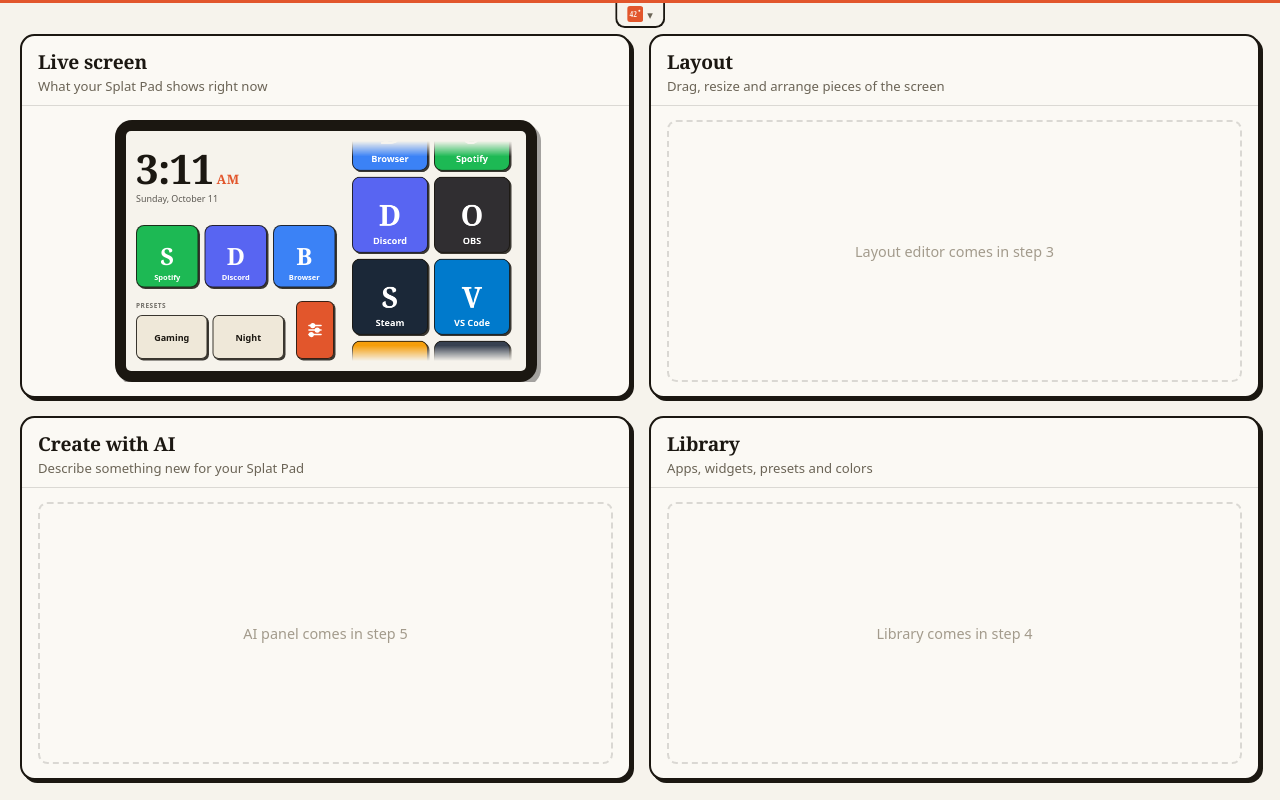
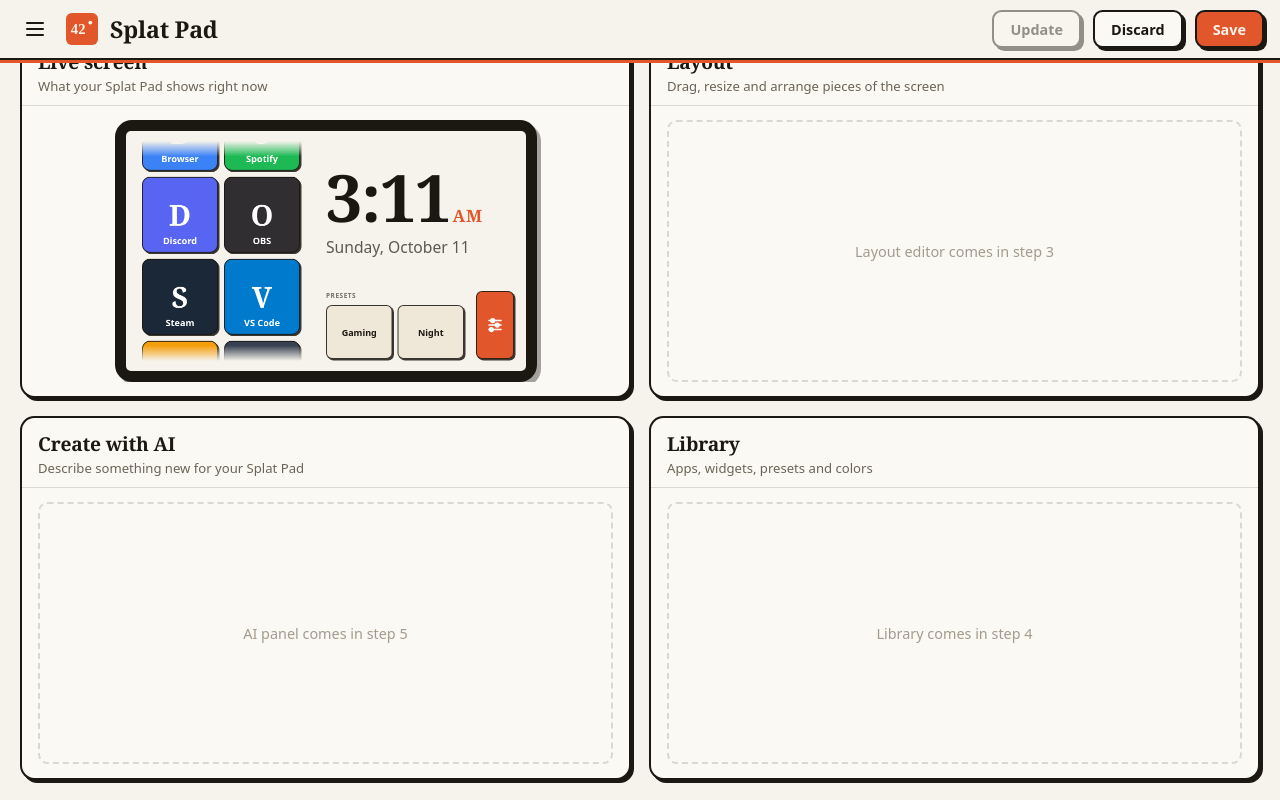
Before and after one commit to AlekAllen42/Splat-Pad, a React (Vite) app in the folder src/renderer/: page / in a window 1280 px wide. Built offline with nearby package versions, Linux system fonts and the light colour scheme; a web font is replaced by a local one.

Commit message:
Default layout: carousel on the left, bigger clock, no favorites row

```diff
--- a/src/renderer/src/device/device.css
+++ b/src/renderer/src/device/device.css
@@ -146,8 +146,8 @@
 }
 
 .dev-clock-ampm {
-  font-size: 0.32em;
-  margin-left: 0.25em;
+  font-size: 0.26em;
+  margin-left: 0.15em;
   letter-spacing: 0.04em;
   color: var(--d-accent);
 }
--- a/src/renderer/src/device/widgets.tsx
+++ b/src/renderer/src/device/widgets.tsx
@@ -24,8 +24,8 @@ export function Clock({ settings, w, h }: { settings: ClockSettings; w: number;
   const date = now.toLocaleDateString(undefined, { weekday: 'long', month: 'long', day: 'numeric' })
 
   // Size the digits to fit the box: limited by both height and width.
-  const chars = time.length + (ampm ? 1.6 : 0)
-  const timeSize = Math.min(h * (settings.showDate ? 0.58 : 0.75), w / (chars * 0.62))
+  const chars = time.length + (ampm ? 1.2 : 0)
+  const timeSize = Math.min(h * (settings.showDate ? 0.6 : 0.8), w / (chars * 0.56))
 
   return (
     <div className="dev-clock">
@@ -34,7 +34,7 @@ export function Clock({ settings, w, h }: { settings: ClockSettings; w: number;
         {ampm && <span className="dev-clock-ampm">{ampm}</span>}
       </div>
       {settings.showDate && (
-        <div className="dev-clock-date" style={{ fontSize: Math.max(12, timeSize * 0.22) }}>
+        <div className="dev-clock-date" style={{ fontSize: Math.max(14, timeSize * 0.24) }}>
           {date}
         </div>
       )}
--- a/src/shared/config.ts
+++ b/src/shared/config.ts
@@ -97,11 +97,10 @@ export const DEFAULT_CONFIG: Config = {
   clock: { format: '12h', showSeconds: false, showDate: true },
   carousel: { columns: 2, speed: 18, direction: 'up', resumeDelayMs: 2000 },
   layout: [
-    { id: 'clock', type: 'clock', x: 20, y: 20, w: 400, h: 140 },
-    { id: 'favorites', type: 'favorites', x: 20, y: 180, w: 400, h: 140 },
-    { id: 'presets', type: 'presets', x: 20, y: 340, w: 300, h: 120 },
-    { id: 'controls', type: 'controls', x: 340, y: 340, w: 80, h: 120 },
-    { id: 'carousel', type: 'carousel', x: 440, y: 20, w: 340, h: 440 }
+    { id: 'carousel', type: 'carousel', x: 20, y: 20, w: 340, h: 440 },
+    { id: 'clock', type: 'clock', x: 400, y: 20, w: 380, h: 280 },
+    { id: 'presets', type: 'presets', x: 400, y: 320, w: 280, h: 140 },
+    { id: 'controls', type: 'controls', x: 700, y: 320, w: 80, h: 140 }
   ],
   apps: [
     { id: 'browser', name: 'Browser', color: '#3b82f6', action: { type: 'none' } },
```
